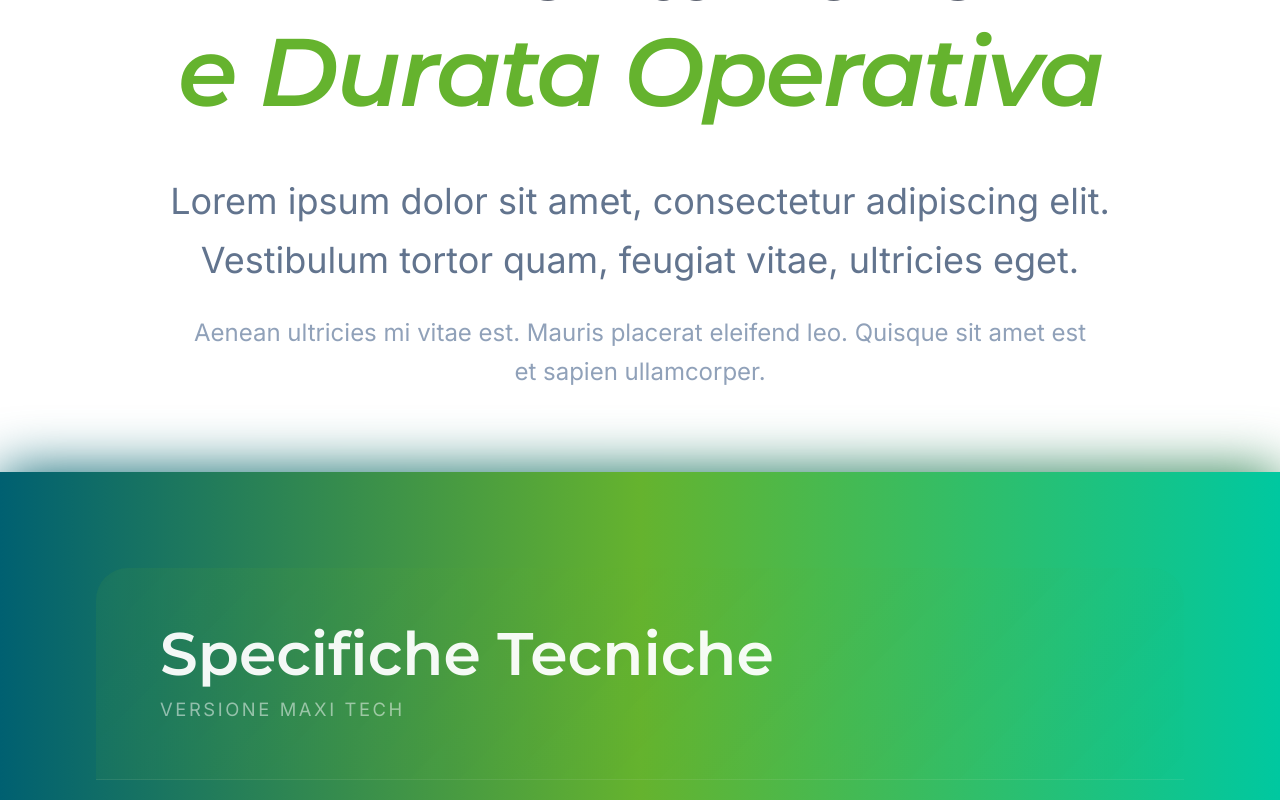
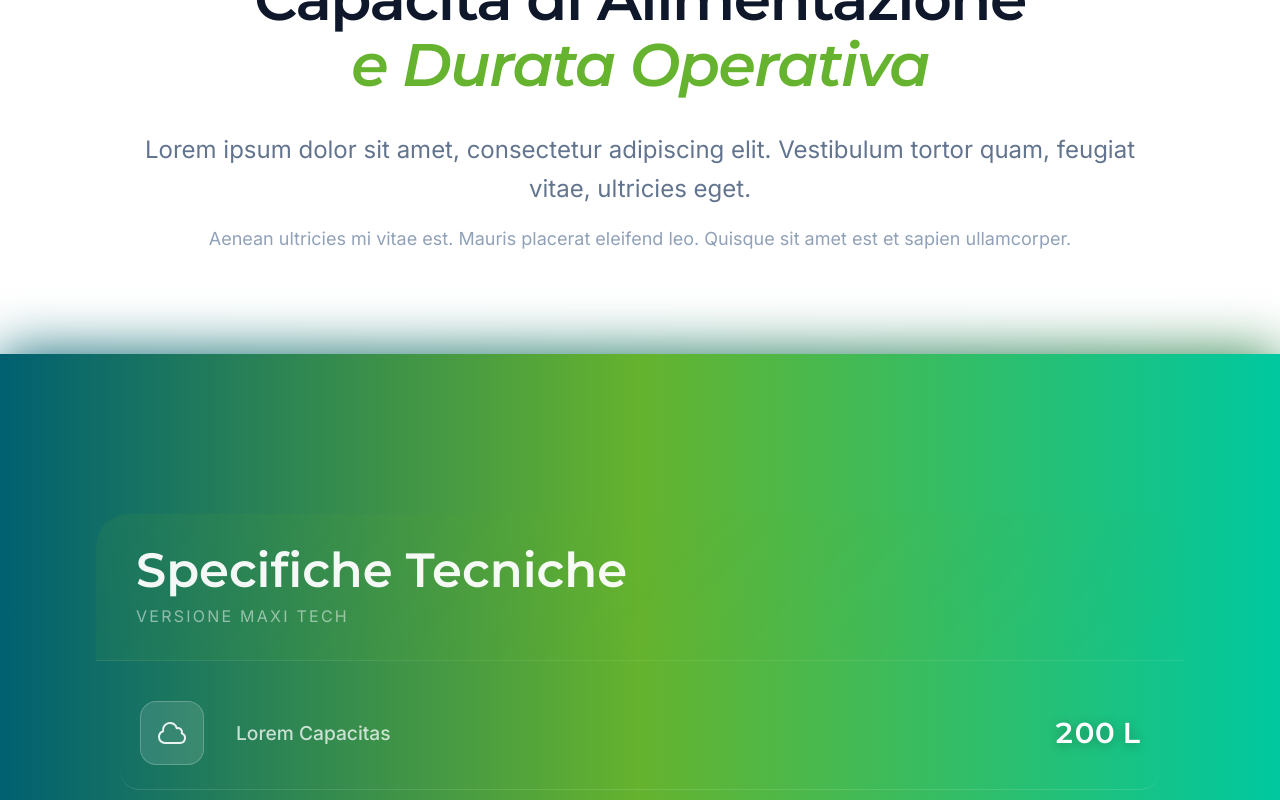
Before and after one commit to Blend-Studio-Mixed-Creativity/lupetta, a React (Vite) app in the folder lupetta-frontend/: page /come-funziona/maxi in a window 1280 px wide. Shown: the part 1240-2040 px from the top of the page. Built offline with nearby package versions, Linux system fonts and the light colour scheme.

Commit message:
refactor: update Navbar, CapacitaSection, HeroSection, and ControlloRemotoSection for improved layout and styling

```diff
--- a/lupetta-frontend/src/components/Navbar.tsx
+++ b/lupetta-frontend/src/components/Navbar.tsx
@@ -87,7 +87,7 @@ export default function Navbar() {
             to="/"
             className={[
               'relative z-[120] transition-all duration-500',
-              isOpen ? 'opacity-0 -translate-x-4 pointer-events-none' : 'opacity-100 translate-x-0',
+              isOpen || scrolled ? 'opacity-0 -translate-x-4 pointer-events-none' : 'opacity-100 translate-x-0',
             ].join(' ')}
           >
             <img
--- a/lupetta-frontend/src/components/sections/LupettaMaxi/CapacitaSection.tsx
+++ b/lupetta-frontend/src/components/sections/LupettaMaxi/CapacitaSection.tsx
@@ -65,7 +65,7 @@ export default function CapacitaSection() {
 
       <div className="w-full relative bg-white">
         {/* Full screen intro text */}
-        <section className="relative w-full min-h-[60vh] flex flex-col justify-center items-center px-4 sm:px-6 lg:px-8 z-0 pt-32 pb-20">
+        <section className="relative w-full flex flex-col justify-center items-center px-4 sm:px-6 lg:px-8 z-0 pt-28 pb-0">
           <div ref={refLeft} className={`w-full text-center max-w-7xl mx-auto ${visLeft ? 'sr-reveal-up' : 'sr-hidden'}`}>
             <span
               style={{
@@ -78,52 +78,52 @@ export default function CapacitaSection() {
             >
               Capacità e Autonomia
             </span>
-            <h2 className="montserrat-heading text-5xl sm:text-7xl md:text-8xl text-slate-900 tracking-tight mt-6 mb-12 leading-[1.1]">
+            <h2 className="montserrat-heading text-4xl sm:text-5xl md:text-6xl text-slate-900 tracking-tight mt-4 mb-8 leading-[1.1]">
               Capacità di Alimentazione<br />
               <span className="montserrat-italic text-accent">e Durata Operativa</span>
             </h2>
-            <p className="text-2xl sm:text-3xl md:text-4xl text-slate-500 leading-relaxed max-w-5xl mx-auto mb-6">
+            <p className="text-xl sm:text-2xl text-slate-500 leading-relaxed max-w-5xl mx-auto mb-4">
               Lorem ipsum dolor sit amet, consectetur adipiscing elit. Vestibulum tortor quam, feugiat vitae, ultricies eget.
             </p>
-            <p className="text-xl sm:text-2xl text-slate-400 leading-relaxed max-w-4xl mx-auto">
+            <p className="text-lg text-slate-400 leading-relaxed max-w-4xl mx-auto">
               Aenean ultricies mi vitae est. Mauris placerat eleifend leo. Quisque sit amet est et sapien ullamcorper.
             </p>
           </div>
         </section>
 
         {/* Full screen card reveal */}
-        <section className="relative z-10 w-full">
+        <section className="relative z-10 w-full" style={{ marginTop: '-5rem' }}>
           <div
             ref={refRight}
-            className={`specs-card w-full min-h-screen flex flex-col justify-center py-24 px-4 sm:px-12 lg:px-24 transition-all duration-[1200ms] ease-out ${visRight ? 'translate-y-0 opacity-100' : 'translate-y-32 opacity-0'}`}
-            style={{ borderRadius: '0' }}
+            className={`specs-card w-full flex flex-col justify-center py-32 px-4 sm:px-12 lg:px-24 transition-all duration-[1200ms] ease-out ${visRight ? 'translate-y-0 opacity-100' : 'translate-y-32 opacity-0'}`}
+            style={{ borderRadius: '0', minHeight: '100vh', paddingTop: '10rem' }}
           >
             <div className="w-full max-w-7xl mx-auto">
               {/* Card header */}
               <div
                 className={visRight ? 'spec-item-reveal opacity-0' : 'opacity-0'}
                 style={{
-                  padding: '3.5rem 4rem',
+                  padding: '2rem 2.5rem',
                   borderBottom: '1px solid rgba(255,255,255,0.08)',
                   background: 'linear-gradient(135deg, rgba(101,179,46,0.1) 0%, transparent 100%)',
                   borderRadius: '32px 32px 0 0',
                   animationDelay: '100ms',
                 }}
               >
-                <span className="montserrat-heading text-5xl md:text-5xl lg:text-6xl" style={{ color: 'rgba(255,255,255,0.95)' }}>Specifiche Tecniche</span>
-                <p style={{ color: 'rgba(255,255,255,0.5)', fontSize: '1.15rem', letterSpacing: '0.14em', textTransform: 'uppercase', marginTop: '0.75rem' }}>
+                <span className="montserrat-heading text-4xl md:text-5xl" style={{ color: 'rgba(255,255,255,0.95)' }}>Specifiche Tecniche</span>
+                <p style={{ color: 'rgba(255,255,255,0.5)', fontSize: '1rem', letterSpacing: '0.14em', textTransform: 'uppercase', marginTop: '0.6rem' }}>
                   Versione MAXI Tech
                 </p>
               </div>
 
               {/* Specs list */}
-              <div style={{ padding: '2rem 3rem 4rem', background: 'transparent' }}>
+              <div style={{ padding: '1rem 1.5rem 2.5rem', background: 'transparent' }}>
                 {SPECS.map((spec, i) => (
                   <div
                     key={i}
                     className={`flex items-center gap-8 group ${visRight ? 'spec-item-reveal opacity-0' : 'opacity-0'}`}
                     style={{
-                      padding: '2.5rem 1.5rem',
+                      padding: '1.5rem 1.25rem',
                       borderBottom: i < SPECS.length - 1 ? '1px solid rgba(255,255,255,0.12)' : 'none',
                       transition: 'background 0.3s ease',
                       borderRadius: 20,
@@ -134,9 +134,9 @@ export default function CapacitaSection() {
                   >
                     <div
                       style={{
-                        width: 80,
-                        height: 80,
-                        borderRadius: 20,
+                        width: 64,
+                        height: 64,
+                        borderRadius: 16,
                         background: 'rgba(255,255,255,0.12)',
                         border: '1.5px solid rgba(255,255,255,0.22)',
                         display: 'flex',
@@ -145,13 +145,13 @@ export default function CapacitaSection() {
                         flexShrink: 0,
                       }}
                     >
-                      <svg className="w-10 h-10" fill="none" viewBox="0 0 24 24" strokeWidth={1.5} stroke="rgba(255,255,255,0.9)">
+                      <svg className="w-8 h-8" fill="none" viewBox="0 0 24 24" strokeWidth={1.5} stroke="rgba(255,255,255,0.9)">
                         <path strokeLinecap="round" strokeLinejoin="round" d={spec.iconPath} />
                       </svg>
                     </div>
                     <div className="flex-1 flex justify-between items-center min-w-0">
-                      <span style={{ color: 'rgba(255,255,255,0.75)', fontSize: '1.35rem', fontWeight: 500 }}>{spec.label}</span>
-                      <span className="montserrat-heading font-bold ml-6 tabular-nums" style={{ color: '#ffffff', fontSize: '2.1rem', textShadow: '0 2px 12px rgba(0,0,0,0.3)' }}>
+                      <span style={{ color: 'rgba(255,255,255,0.75)', fontSize: '1.2rem', fontWeight: 500 }}>{spec.label}</span>
+                      <span className="montserrat-heading font-bold ml-6 tabular-nums" style={{ color: '#ffffff', fontSize: '1.8rem', textShadow: '0 2px 12px rgba(0,0,0,0.3)' }}>
                         {spec.value}
                       </span>
                     </div>
--- a/lupetta-frontend/src/components/sections/LupettaMaxi/HeroSection.tsx
+++ b/lupetta-frontend/src/components/sections/LupettaMaxi/HeroSection.tsx
@@ -8,7 +8,7 @@ export default function HeroSection() {
     >
       <div className="absolute inset-0 hero-overlay" />
       <div className="max-w-7xl mx-auto px-4 sm:px-6 lg:px-8 pt-24 sm:pt-28 md:pt-32 pb-20 sm:pb-28 md:pb-36 relative z-10">
-        <div className="max-w-3xl">
+        <div className="max-w-3xl mx-auto text-center">
           <span className="inline-block py-2 px-5 rounded-full bg-white/10 border border-white/30 text-white text-sm font-semibold tracking-widest uppercase mb-8 animate-fade-in">
             MAXI Tech
           </span>
```
Also changed, not shown: lupetta-frontend/src/components/sections/LupettaMini/ControlloRemotoSection.tsx (+19 -19 lines).
